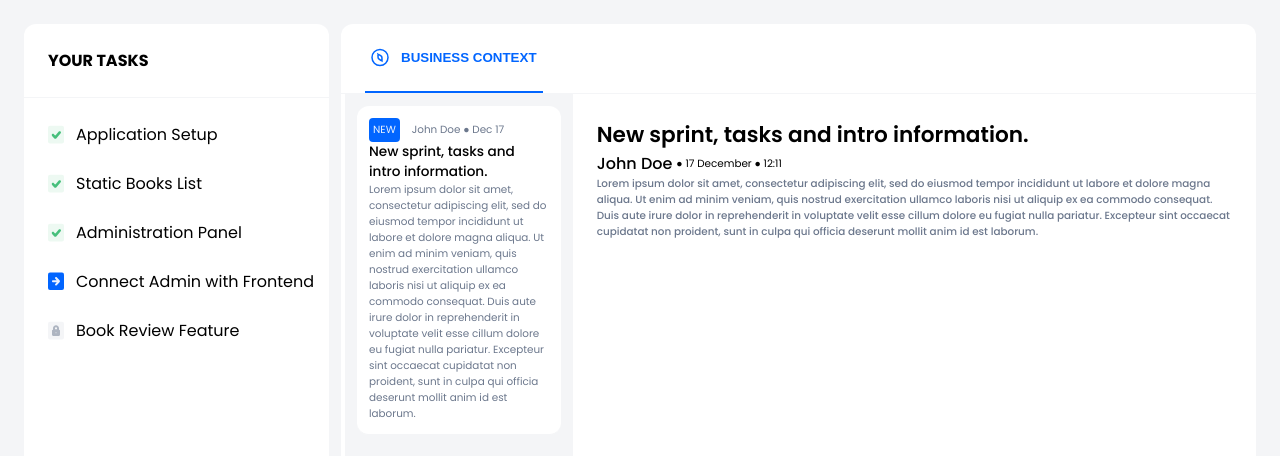
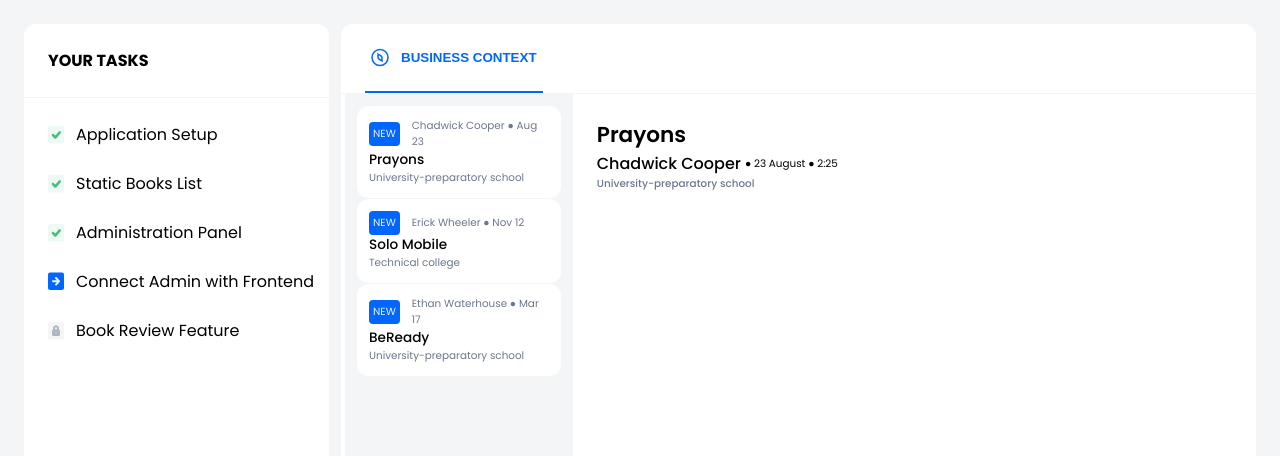
Before and after one commit to masterHAWK99/junior-front-end-developer-1664373968, a React (Create React App) app: page / in a window 1280 px wide. Shown: the top 456 px of the page. Built offline with nearby package versions, Linux system fonts and the light colour scheme.

Commit message:
#3 Update tasks data

```diff
--- a/src/component/data/tasksData.js
+++ b/src/component/data/tasksData.js
@@ -1,66 +1,113 @@
 export const tasksData = [
   {
+    id: 1,
     title: "Application Setup",
     status: "completed",
     businessContexts: [
       {
-        title: "New sprint, tasks and intro information.",
-        content:
-          "Lorem ipsum dolor sit amet, consectetur adipiscing elit, sed do eiusmod tempor incididunt ut labore et dolore magna aliqua. Ut enim ad minim veniam, quis nostrud exercitation ullamco laboris nisi ut aliquip ex ea commodo consequat. Duis aute irure dolor in reprehenderit in voluptate velit esse cillum dolore eu fugiat nulla pariatur. Excepteur sint occaecat cupidatat non proident, sunt in culpa qui officia deserunt mollit anim id est laborum.",
-        author: "John Doe",
-        created_at: "December 17, 69 00:11:20",
+        id: 1,
+        title: "Prayons",
+        content: "University-preparatory school",
+        author: "Chadwick Cooper",
+        created_at: "Monday, August 23, 0027 2:25:11 AM",
+      },
+      {
+        id: 2,
+        title: "Solo Mobile",
+        content: "Technical college",
+        author: "Erick Wheeler",
+        created_at: "Sunday, November 12, 3843 6:58:11 AM",
+      },
+      {
+        id: 3,
+        title: "BeReady",
+        content: "University-preparatory school",
+        author: "Ethan Waterhouse",
+        created_at: "Saturday, March 17, 2531 5:10:05 PM",
       },
     ],
   },
   {
+    id: 2,
     title: "Static Books List",
     status: "completed",
     businessContexts: [
       {
-        title: "New sprint, tasks and intro information.",
-        content:
-          "Lorem ipsum dolor sit amet, consectetur adipiscing elit, sed do eiusmod tempor incididunt ut labore et dolore magna aliqua. Ut enim ad minim veniam, quis nostrud exercitation ullamco laboris nisi ut aliquip ex ea commodo consequat. Duis aute irure dolor in reprehenderit in voluptate velit esse cillum dolore eu fugiat nulla pariatur. Excepteur sint occaecat cupidatat non proident, sunt in culpa qui officia deserunt mollit anim id est laborum.",
-        author: "John Doe",
-        created_at: "Dec 21",
+        id: 1,
+        title: "Yola",
+        content: "Corporate university",
+        author: "Nick Powell",
+        created_at: "Tuesday, June 20, 9015 5:32:10 AM",
+      },
+      {
+        id: 2,
+        title: "Gniteem",
+        content: "Junior college",
+        author: "Abdul Irwin",
+        created_at: "Wednesday, November 19, 0898 4:57:49 AM",
       },
     ],
   },
   {
+    id: 3,
     title: "Administration Panel",
     status: "completed",
     businessContexts: [
       {
-        title: "New sprint, tasks and intro information.",
-        content:
-          "Lorem ipsum dolor sit amet, consectetur adipiscing elit, sed do eiusmod tempor incididunt ut labore et dolore magna aliqua. Ut enim ad minim veniam, quis nostrud exercitation ullamco laboris nisi ut aliquip ex ea commodo consequat. Duis aute irure dolor in reprehenderit in voluptate velit esse cillum dolore eu fugiat nulla pariatur. Excepteur sint occaecat cupidatat non proident, sunt in culpa qui officia deserunt mollit anim id est laborum.",
-        author: "John Doe",
-        created_at: "Dec 21",
+        id: 1,
+        title: "Page One Shop",
+        content: "Gymnasium",
+        author: "Victoria Bright",
+        created_at: "Tuesday, September 2, 0459 6:33:20 PM",
+      },
+      {
+        id: 2,
+        title: "Orty",
+        content: "Public university",
+        author: "Wade Bradley",
+        created_at: "Tuesday, March 2, 4083 8:31:36 PM",
+      },
+      {
+        id: 3,
+        title: "Trafor",
+        content: "Middle school",
+        author: "Esmeralda Fox",
+        created_at: "Sunday, July 12, 8172 4:31:47 AM",
       },
     ],
   },
   {
+    id: 4,
     title: "Connect Admin with Frontend",
     status: "active",
     businessContexts: [
       {
-        title: "New sprint, tasks and intro information.",
-        content:
-          "Lorem ipsum dolor sit amet, consectetur adipiscing elit, sed do eiusmod tempor incididunt ut labore et dolore magna aliqua. Ut enim ad minim veniam, quis nostrud exercitation ullamco laboris nisi ut aliquip ex ea commodo consequat. Duis aute irure dolor in reprehenderit in voluptate velit esse cillum dolore eu fugiat nulla pariatur. Excepteur sint occaecat cupidatat non proident, sunt in culpa qui officia deserunt mollit anim id est laborum.",
-        author: "John Doe",
-        created_at: "Dec 21",
+        id: 1,
+        title: "Trafor",
+        content: "Middle school",
+        author: "Esmeralda Fox",
+        created_at: "Sunday, July 12, 8172 4:31:47 AM",
       },
     ],
   },
   {
+    id: 5,
     title: "Book Review Feature",
     status: "blocked",
     businessContexts: [
       {
-        title: "New sprint, tasks and intro information.",
-        content:
-          "Lorem ipsum dolor sit amet, consectetur adipiscing elit, sed do eiusmod tempor incididunt ut labore et dolore magna aliqua. Ut enim ad minim veniam, quis nostrud exercitation ullamco laboris nisi ut aliquip ex ea commodo consequat. Duis aute irure dolor in reprehenderit in voluptate velit esse cillum dolore eu fugiat nulla pariatur. Excepteur sint occaecat cupidatat non proident, sunt in culpa qui officia deserunt mollit anim id est laborum.",
-        author: "John Doe",
-        created_at: "Dec 21",
+        id: 1,
+        title: "Run24",
+        content: "Graduate school",
+        author: "Erick Matthews",
+        created_at: "Thursday, January 25, 4142 12:12:08 PM",
+      },
+      {
+        id: 2,
+        title: "Crayze",
+        content: "Technical college",
+        author: "Leslie Rowe",
+        created_at: "Monday, December 4, 2530 10:50:57 AM",
       },
     ],
   },
```
